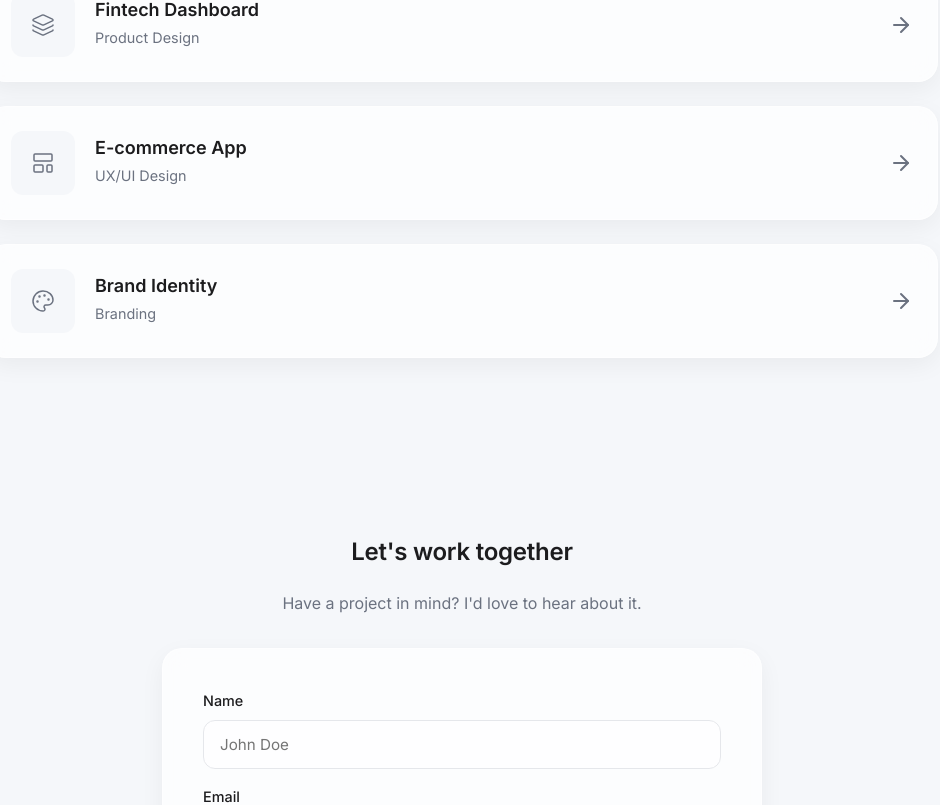
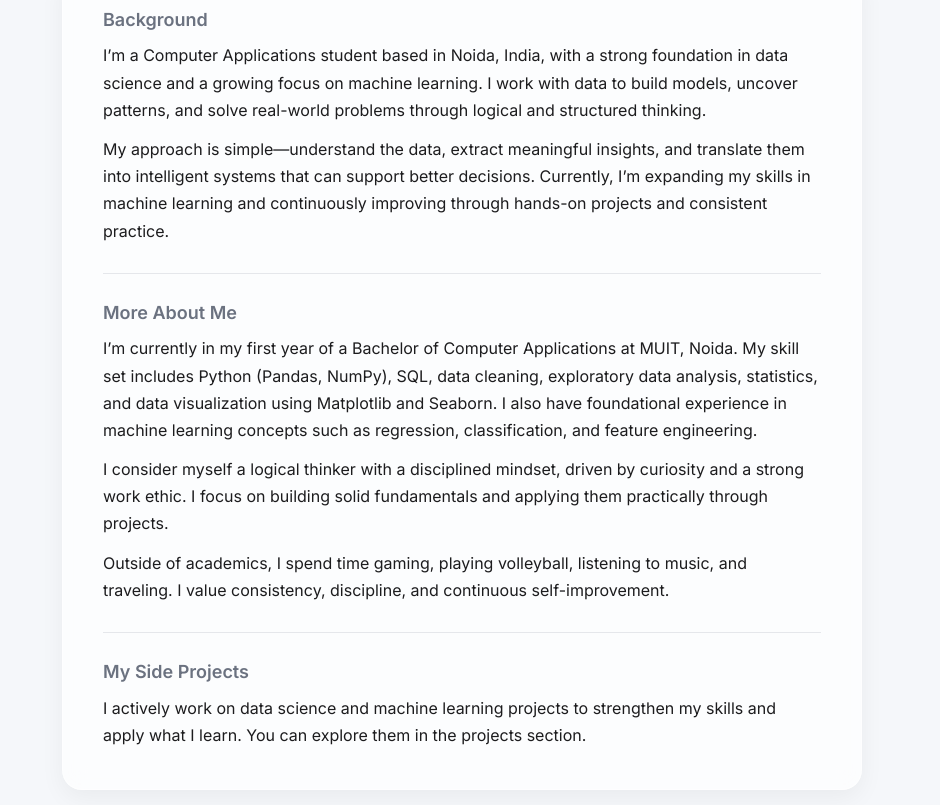
Before and after one commit to pawannegii/MyPortfolio, a React app: page / in a window 1280 px wide. Shown: the part 955-1760 px from the top of the page, without its empty margins (178-1118 px from the left). Built offline with nearby package versions, Linux system fonts and the light colour scheme; the HTML template or start-up script is replaced by a standard one.

Commit message:
feat: add detailed About Me section

```diff
--- a/src/App.jsx
+++ b/src/App.jsx
@@ -72,7 +72,7 @@ function App() {
 
   useEffect(() => {
     const handleScroll = () => {
-      const sections = ['home', 'projects', 'contact'];
+      const sections = ['home', 'about', 'projects', 'contact'];
       const scrollPosition = window.scrollY + window.innerHeight / 2;
 
       for (const section of sections) {
@@ -96,6 +96,7 @@ function App() {
         <div className="nav-links">
           {[
             { id: 'home', icon: <Home size={18} />, label: 'Home' },
+            { id: 'about', icon: <User size={18} />, label: 'About' },
             { id: 'projects', icon: <Folder size={18} />, label: 'Projects' },
             { id: 'contact', icon: <Mail size={18} />, label: 'Contact' }
           ].map((item) => (
@@ -152,6 +153,47 @@ function App() {
                 {copied ? <CheckCircle2 size={18} /> : <Copy size={18} />}
                 {copied ? 'Copied!' : 'Copy Email'}
               </button>
+            </div>
+          </FadeIn>
+        </section>
+
+        <section id="about">
+          <FadeIn>
+            <h2 style={{ textAlign: 'center' }}>About Me</h2>
+            <div className="glass-card" style={{ padding: '40px', display: 'flex', flexDirection: 'column', gap: '24px', maxWidth: '800px', margin: '0 auto' }}>
+              <div>
+                <h3 style={{ fontSize: '1.125rem', marginBottom: '12px', color: 'var(--text-secondary)' }}>Background</h3>
+                <p style={{ color: 'var(--text-primary)', lineHeight: 1.7 }}>
+                  I’m a Computer Applications student based in Noida, India, with a strong foundation in data science and a growing focus on machine learning. I work with data to build models, uncover patterns, and solve real-world problems through logical and structured thinking.
+                </p>
+                <p style={{ color: 'var(--text-primary)', lineHeight: 1.7, marginTop: '12px' }}>
+                  My approach is simple—understand the data, extract meaningful insights, and translate them into intelligent systems that can support better decisions. Currently, I’m expanding my skills in machine learning and continuously improving through hands-on projects and consistent practice.
+                </p>
+              </div>
+
+              <div style={{ height: '1px', background: 'var(--border-color)', margin: '4px 0' }}></div>
+
+              <div>
+                <h3 style={{ fontSize: '1.125rem', marginBottom: '12px', color: 'var(--text-secondary)' }}>More About Me</h3>
+                <p style={{ color: 'var(--text-primary)', lineHeight: 1.7 }}>
+                  I’m currently in my first year of a Bachelor of Computer Applications at MUIT, Noida. My skill set includes Python (Pandas, NumPy), SQL, data cleaning, exploratory data analysis, statistics, and data visualization using Matplotlib and Seaborn. I also have foundational experience in machine learning concepts such as regression, classification, and feature engineering.
+                </p>
+                <p style={{ color: 'var(--text-primary)', lineHeight: 1.7, marginTop: '12px' }}>
+                  I consider myself a logical thinker with a disciplined mindset, driven by curiosity and a strong work ethic. I focus on building solid fundamentals and applying them practically through projects.
+                </p>
+                <p style={{ color: 'var(--text-primary)', lineHeight: 1.7, marginTop: '12px' }}>
+                  Outside of academics, I spend time gaming, playing volleyball, listening to music, and traveling. I value consistency, discipline, and continuous self-improvement.
+                </p>
+              </div>
+
+              <div style={{ height: '1px', background: 'var(--border-color)', margin: '4px 0' }}></div>
+
+              <div>
+                <h3 style={{ fontSize: '1.125rem', marginBottom: '12px', color: 'var(--text-secondary)' }}>My Side Projects</h3>
+                <p style={{ color: 'var(--text-primary)', lineHeight: 1.7 }}>
+                  I actively work on data science and machine learning projects to strengthen my skills and apply what I learn. You can explore them in the projects section.
+                </p>
+              </div>
             </div>
           </FadeIn>
         </section>
```
